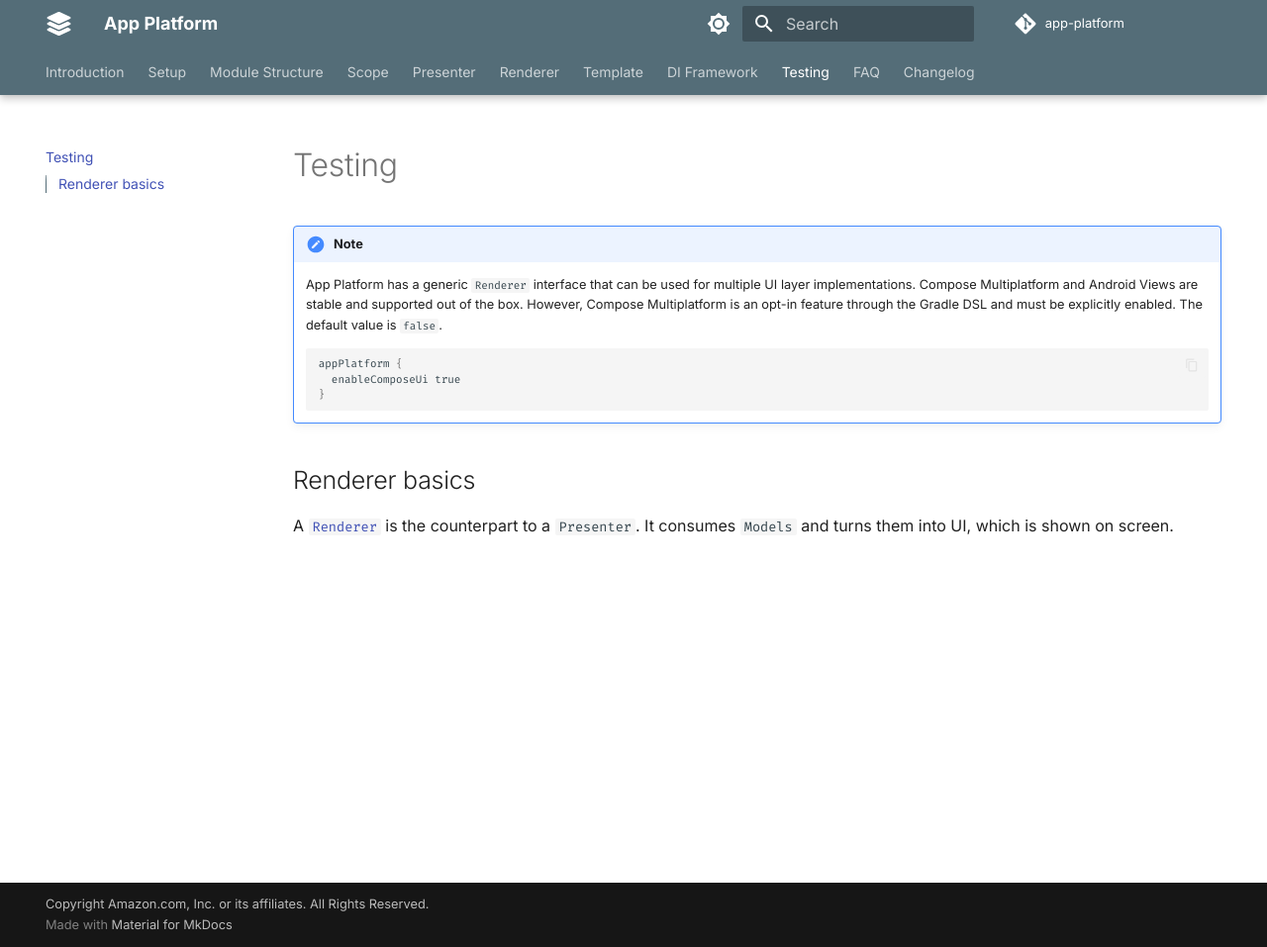
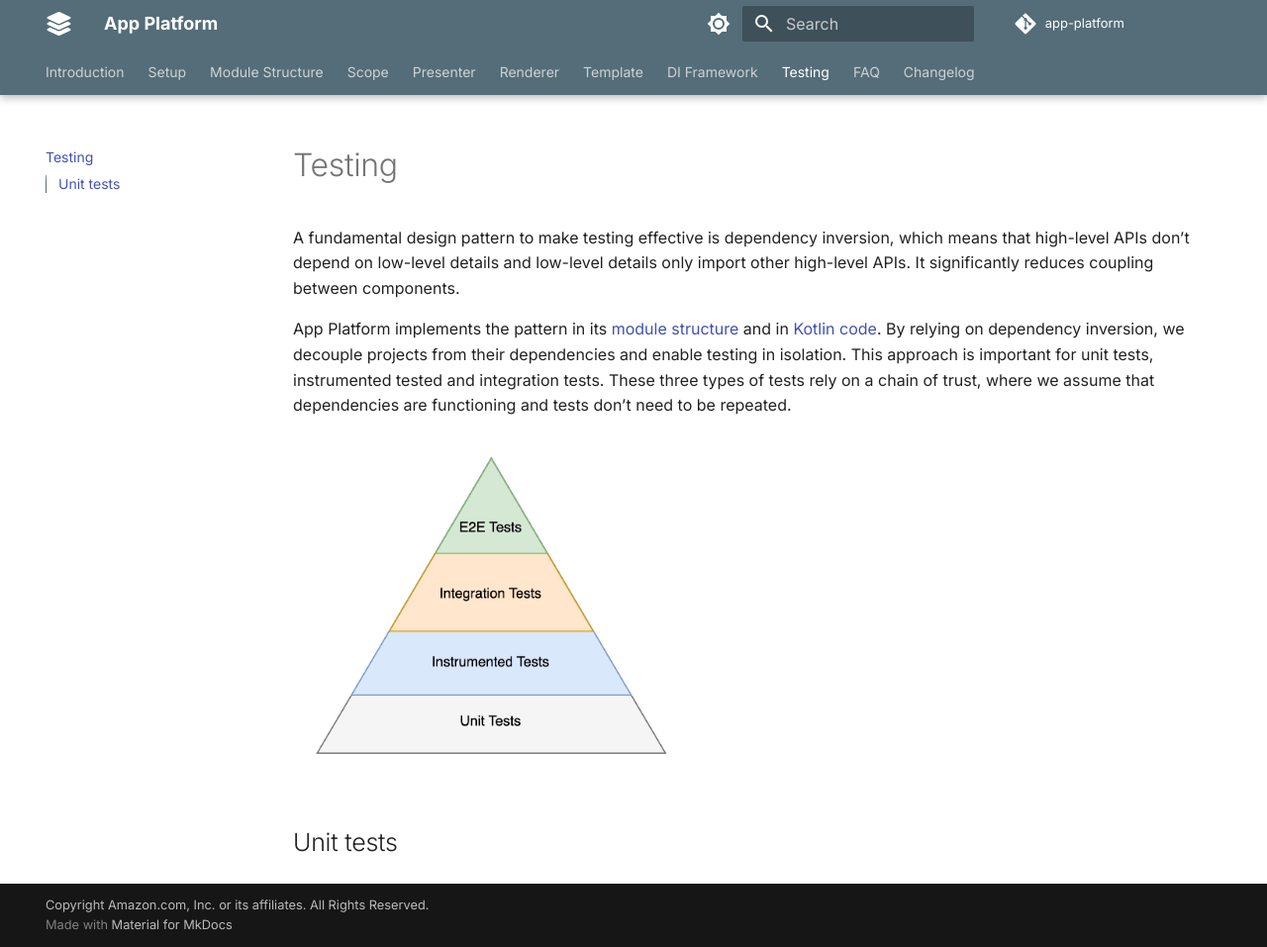
Before and after one commit to amzn/app-platform, an MkDocs documentation site: the page built from docs/testing.md, in a window 1280 px wide and 957 px high. Shown: the whole window at 99% size. Built offline with MkDocs 1.6.1 and Material for MkDocs 9.7.7, drawn with Linux system fonts in a browser that asks for light colours; comment, search, counter and statistics services are not loaded.

Commit message:
More documentation updates.

````diff
--- a/docs/testing.md
+++ b/docs/testing.md
@@ -1,18 +1,15 @@
 # Testing
 
-!!! note
+A fundamental design pattern to make testing effective is dependency inversion, which means that high-level
+APIs don’t depend on low-level details and low-level details only import other high-level APIs.
+It significantly reduces coupling between components.
 
-    App Platform has a generic `Renderer` interface that can be used for multiple UI layer implementations.
-    Compose Multiplatform and Android Views are stable and supported out of the box. However, Compose Multiplatform is
-    an opt-in feature through the Gradle DSL and must be explicitly enabled. The default value is `false`.
+App Platform implements the pattern in its [module structure](module-structure.md#gradle-modules) and in
+[Kotlin code](module-structure.md#kotlin-code). By relying on dependency inversion, we decouple projects from
+their dependencies and enable testing in isolation. This approach is important for unit tests, instrumented tested
+and integration tests. These three types of tests rely on a chain of trust, where we assume that dependencies
+are functioning and tests don’t need to be repeated.
 
-    ```groovy
-    appPlatform {
-      enableComposeUi true
-    }
-    ```
+![Testing pyramid](images/testing-pyramid.png){ width="400" }
 
-## Renderer basics
-
-A [`Renderer`](https://github.com/amzn/app-platform/blob/main/renderer/public/src/commonMain/kotlin/software/amazon/app/platform/renderer/Renderer.kt)
-is the counterpart to a `Presenter`. It consumes `Models` and turns them into UI, which is shown on screen.
+## Unit tests
````
Also changed, not shown: docs/images/testing-pyramid.png (added).
